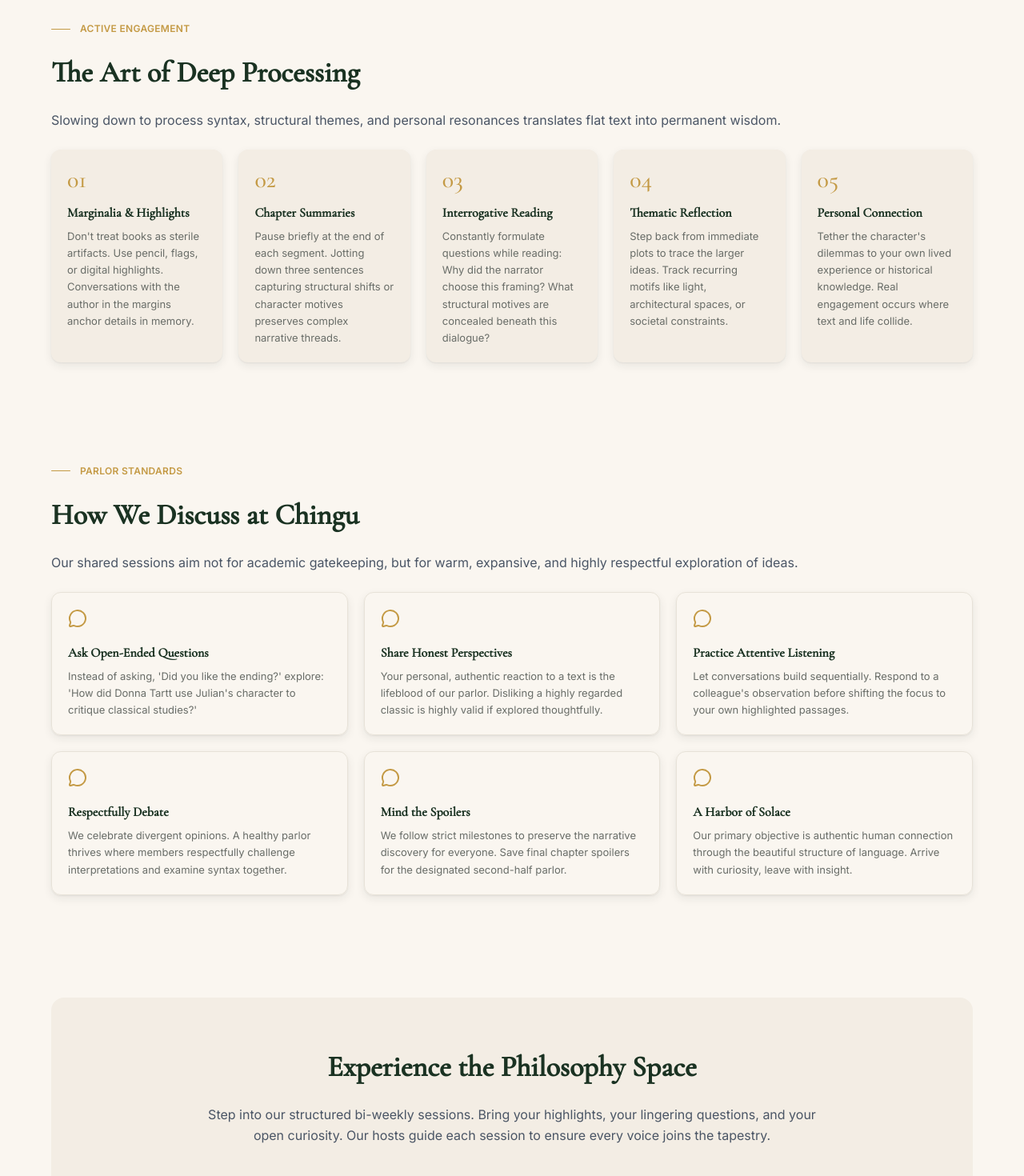
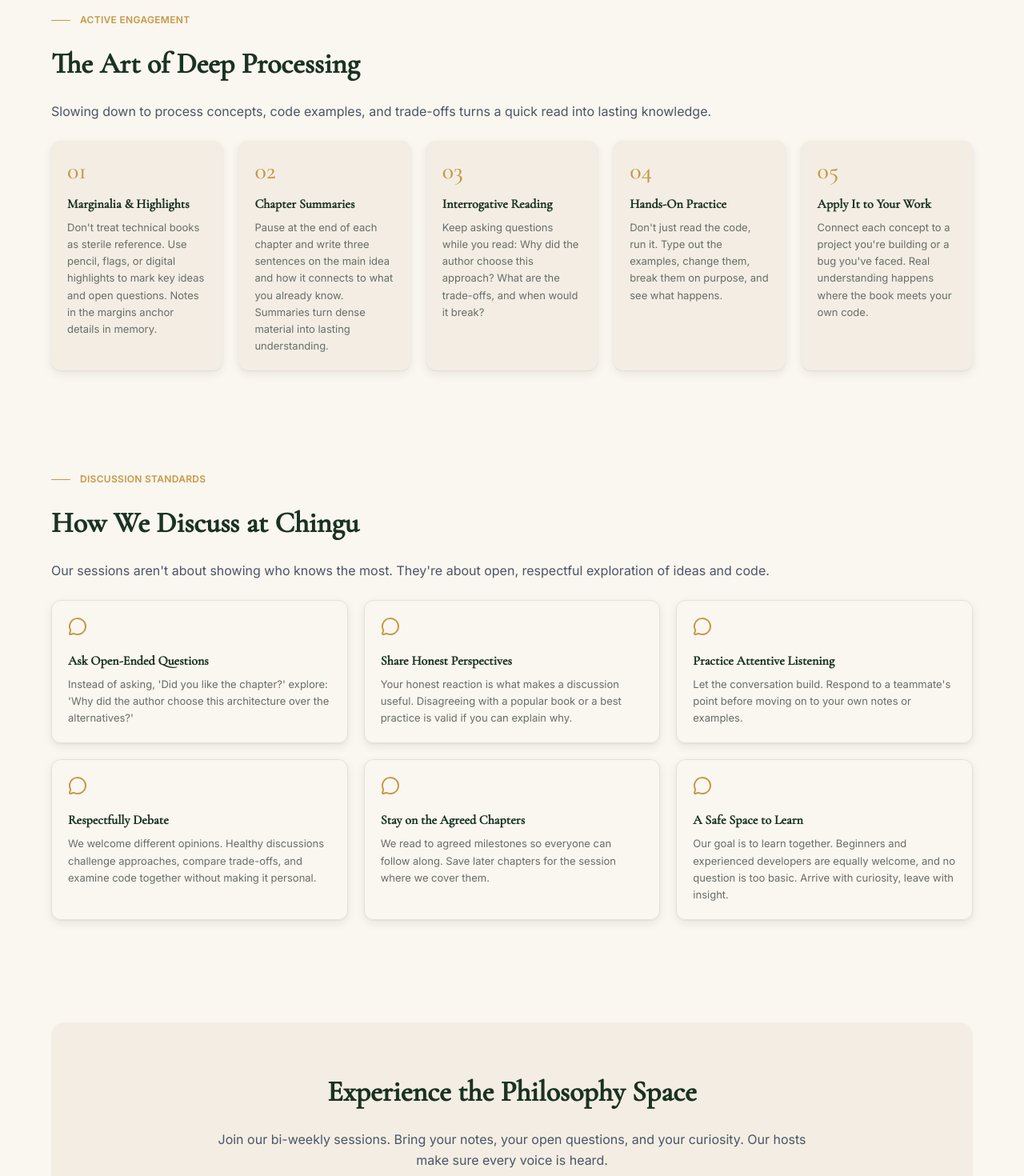
Before and after one commit to chingu-voyages/V62-tier3-team-34, an Angular app in the folder client/: page /read-discuss in a window 1280 px wide. Shown: the part 560-2030 px from the top of the page at 80% size. Built offline with nearby package versions, Linux system fonts and the light colour scheme.

Commit message:
Update DiscussCard and FeatureCard content

```diff
--- a/client/src/app/pages/read-discuss/components/discuss-card/discuss-card.data.ts
+++ b/client/src/app/pages/read-discuss/components/discuss-card/discuss-card.data.ts
@@ -1,36 +1,40 @@
 import { DiscussCard } from "../../interface";
 
-export const DISCUSS_CARD : DiscussCard[] =
-[
+export const DISCUSS_CARD: DiscussCard[] = [
   {
     id: 1,
-        title : 'Ask Open-Ended Questions',
-        description : "Instead of asking, 'Did you like the ending?' explore: 'How did Donna Tartt use Julian's character to critique classical studies?'"
+    title: 'Ask Open-Ended Questions',
+    description:
+      "Instead of asking, 'Did you like the chapter?' explore: 'Why did the author choose this architecture over the alternatives?'",
   },
   {
     id: 2,
-        title : 'Share Honest Perspectives',
-        description : "Your personal, authentic reaction to a text is the lifeblood of our parlor. Disliking a highly regarded classic is highly valid if explored thoughtfully."
+    title: 'Share Honest Perspectives',
+    description:
+      'Your honest reaction is what makes a discussion useful. Disagreeing with a popular book or a best practice is valid if you can explain why.',
   },
   {
     id: 3,
-        title : 'Practice Attentive Listening',
-        description : "Let conversations build sequentially. Respond to a colleague's observation before shifting the focus to your own highlighted passages."
+    title: 'Practice Attentive Listening',
+    description:
+      "Let the conversation build. Respond to a teammate's point before moving on to your own notes or examples.",
   },
   {
     id: 4,
-        title : 'Respectfully Debate',
-        description : "We celebrate divergent opinions. A healthy parlor thrives where members respectfully challenge interpretations and examine syntax together."
+    title: 'Respectfully Debate',
+    description:
+      'We welcome different opinions. Healthy discussions challenge approaches, compare trade-offs, and examine code together without making it personal.',
   },
   {
     id: 5,
-        title : 'Mind the Spoilers',
-        description : "We follow strict milestones to preserve the narrative discovery for everyone. Save final chapter spoilers for the designated second-half parlor."
+    title: 'Stay on the Agreed Chapters',
+    description:
+      'We read to agreed milestones so everyone can follow along. Save later chapters for the session where we cover them.',
   },
   {
     id: 6,
-        title : 'A Harbor of Solace',
-        description : "Our primary objective is authentic human connection through the beautiful structure of language. Arrive with curiosity, leave with insight."
+    title: 'A Safe Space to Learn',
+    description:
+      'Our goal is to learn together. Beginners and experienced developers are equally welcome, and no question is too basic. Arrive with curiosity, leave with insight.',
   },
-
-]
+];
--- a/client/src/app/pages/read-discuss/components/feature-card/feature.data.ts
+++ b/client/src/app/pages/read-discuss/components/feature-card/feature.data.ts
@@ -1,5 +1,4 @@
 import { FeatureCard } from "../../interface";
-
 
 export const FEATURES_DATA: FeatureCard[] = [
   {
@@ -7,34 +6,34 @@ export const FEATURES_DATA: FeatureCard[] = [
     stepNumber: '01',
     title: 'Marginalia & Highlights',
     description:
-      "Don't treat books as sterile artifacts. Use pencil, flags, or digital highlights. Conversations with the author in the margins anchor details in memory.",
+      "Don't treat technical books as sterile reference. Use pencil, flags, or digital highlights to mark key ideas and open questions. Notes in the margins anchor details in memory.",
   },
   {
     id: 2,
     stepNumber: '02',
     title: 'Chapter Summaries',
     description:
-      'Pause briefly at the end of each segment. Jotting down three sentences capturing structural shifts or character motives preserves complex narrative threads.',
+      'Pause at the end of each chapter and write three sentences on the main idea and how it connects to what you already know. Summaries turn dense material into lasting understanding.',
   },
   {
     id: 3,
     stepNumber: '03',
     title: 'Interrogative Reading',
     description:
-      'Constantly formulate questions while reading: Why did the narrator choose this framing? What structural motives are concealed beneath this dialogue?',
+      'Keep asking questions while you read: Why did the author choose this approach? What are the trade-offs, and when would it break?',
   },
   {
     id: 4,
     stepNumber: '04',
-    title: 'Thematic Reflection',
+    title: 'Hands-On Practice',
     description:
-      'Step back from immediate plots to trace the larger ideas. Track recurring motifs like light, architectural spaces, or societal constraints.',
+      "Don't just read the code, run it. Type out the examples, change them, break them on purpose, and see what happens.",
   },
   {
     id: 5,
     stepNumber: '05',
-    title: 'Personal Connection',
+    title: 'Apply It to Your Work',
     description:
-      "Tether the character's dilemmas to your own lived experience or historical knowledge. Real engagement occurs where text and life collide.",
+      "Connect each concept to a project you're building or a bug you've faced. Real understanding happens where the book meets your own code.",
   },
 ];
--- a/client/src/app/pages/read-discuss/read-discuss.html
+++ b/client/src/app/pages/read-discuss/read-discuss.html
@@ -5,10 +5,10 @@
       <div class="flex flex-col items-start gap-6 md:w-1/2" >
       <div class="flex items-center gap-3" >
         <span class="w-6 h-px rounded-md bg-gold"></span>
-        <p class="text-xs font-semibold uppercase tracking-wide text-gold">Literary Criticism &middot; The Parlor Standard</p>
+        <p class="text-xs font-semibold uppercase tracking-wide text-gold">Tech Reading &middot; The Chingu Standard</p>
       </div>
       <h2 class="font-serif text-4xl md:text-6xl font-semibold md:text-light leading-[1.1] text-forest">Read Better, Discuss Better</h2>
-      <p class="text-gray-600 text-sm md:text-base max-w-md leading-relaxed">A beautiful discussion is not born of chance; it is crafted through active engagement with the text. Discover our methodology for deep processing and elegant parlor debate.</p>
+      <p class="text-gray-600 text-sm md:text-base max-w-md leading-relaxed">Good discussions don't happen by chance; they come from active engagement with the book. Discover how we read technical books deeply and discuss them well.</p>
       <button class="cursor-pointer rounded-md bg-forest px-5 py-3  text-white">Explore Our Guides</button>
 
     </div>
@@ -29,7 +29,7 @@
         <p class="text-xs font-semibold uppercase tracking-wide text-gold">Active Engagement</p>
       </div>
       <h2 class="font-serif text-2xl md:text-4xl font-semibold leading-tight text-forest mb-6" >The Art of Deep Processing</h2>
-      <p class="text-gray-600 text-sm md:text-base max-w-5xl leading-relaxed mb-6" >Slowing down to process syntax, structural themes, and personal resonances translates flat text into permanent wisdom.</p>
+      <p class="text-gray-600 text-sm md:text-base max-w-5xl leading-relaxed mb-6" >Slowing down to process concepts, code examples, and trade-offs turns a quick read into lasting knowledge.</p>
       <div class="grid grid-cols-1 sm:grid-cols-2 lg:grid-cols-5 gap-5">
       @for (feature of features; track feature.id) {
        <app-feature-card class="block h-full" [feature]="feature" />
@@ -43,10 +43,10 @@
   <div class="mx-auto max-w-6xl" >
      <div class="flex items-center mb-6 gap-3" >
         <span class="w-6 h-px rounded-md bg-gold" ></span>
-        <p class="text-xs font-semibold uppercase tracking-wide text-gold">Parlor Standards</p>
+        <p class="text-xs font-semibold uppercase tracking-wide text-gold">Discussion Standards</p>
       </div>
       <h2 class="font-serif text-2xl md:text-4xl font-semibold leading-tight text-forest mb-6" >How We Discuss at Chingu</h2>
-      <p class="text-gray-600 text-sm md:text-base max-w-5xl leading-relaxed mb-6" >Our shared sessions aim not for academic gatekeeping, but for warm, expansive, and highly respectful exploration of ideas.</p>
+      <p class="text-gray-600 text-sm md:text-base max-w-5xl leading-relaxed mb-6" >Our sessions aren't about showing who knows the most. They're about open, respectful exploration of ideas and code.</p>
       <div class="grid grid-cols-1 sm:grid-cols-2 lg:grid-cols-3 gap-5">
       @for (discussCard of discussCards; track discussCard.id) {
        <app-discuss-card class="block h-full" [discussCard]="discussCard" />
@@ -61,7 +61,7 @@
   <div class="mx-auto max-w-6xl px-10 py-16 md:px-10 bg-[#F3EDE4] rounded-2xl text-center" >
     <div class="flex flex-col items-center gap-6" >
       <h2 class="font-serif text-2xl md:text-4xl font-semibold leading-tight text-forest" >Experience the Philosophy Space</h2>
-      <p class="text-gray-600 text-sm md:text-base max-w-3xl leading-relaxed mb-6 text-center" >Step into our structured bi-weekly sessions. Bring your highlights, your lingering questions, and your open curiosity. Our hosts guide each session to ensure every voice joins the tapestry.</p>
+      <p class="text-gray-600 text-sm md:text-base max-w-3xl leading-relaxed mb-6 text-center" >Join our bi-weekly sessions. Bring your notes, your open questions, and your curiosity. Our hosts make sure every voice is heard.</p>
       <div class="flex flex-col sm:flex-row gap-4" >
         <button class="cursor-pointer rounded-md bg-forest px-5 py-3 font-semibold text-white text-sm">Become a Member</button>
         <button class="cursor-pointer rounded-md bg-linen px-5 py-3 font-semibold text-forest border border-forest text-sm">View Session Schedule</button>
```
Lines whose indentation alone changed are shown as unchanged.
